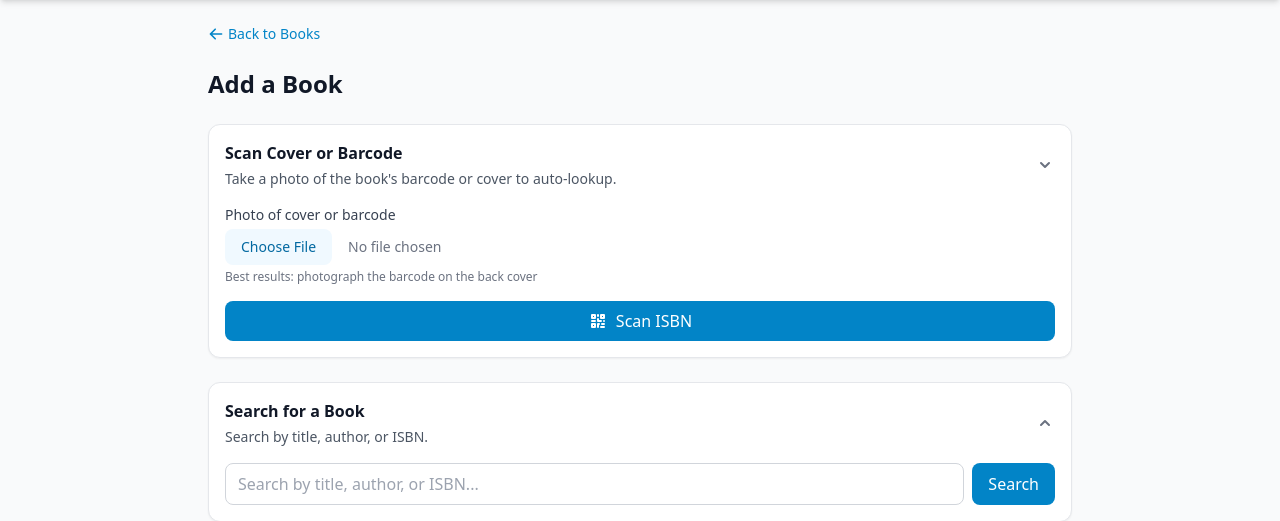
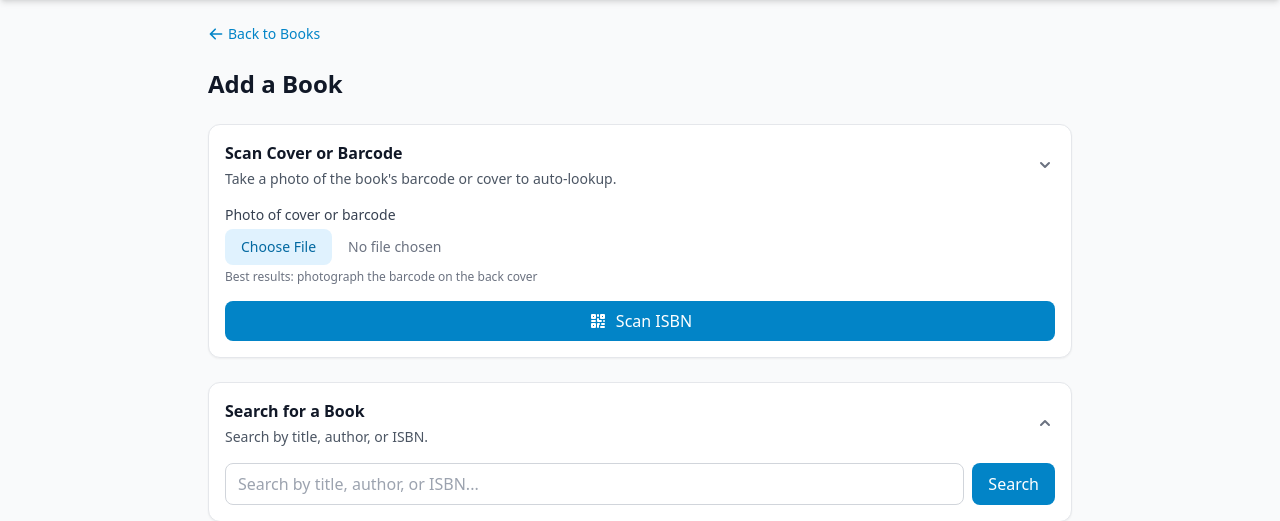
Before and after one commit to EvanOman/highlight-helper, a FastAPI app: page /books/add in a window 1280 px wide. Shown: the part 60-581 px from the top of the page. Run offline with FastAPI, Linux system fonts and the light colour scheme; some libraries are stand-ins or nearby versions.

Commit message:
fix: Simplify file input styling for better CDN compatibility
Remove dark:file: pseudo-element variants that may not be fully
supported by Tailwind CDN. Use simpler file: classes with consistent
styling and add cursor-pointer for better UX.

Co-Authored-By: Claude Opus 4.5 <noreply@anthropic.com>

```diff
--- a/app/templates/add_book.html
+++ b/app/templates/add_book.html
@@ -46,7 +46,7 @@
                            accept="image/*"
                            capture="environment"
                            required
-                           class="w-full text-sm text-gray-500 dark:text-gray-400 file:mr-4 file:py-2 file:px-4 file:rounded-lg file:border-0 file:text-sm file:font-medium file:bg-primary-50 dark:file:bg-primary-900/50 file:text-primary-700 dark:file:text-primary-300 hover:file:bg-primary-100 dark:hover:file:bg-primary-900/70">
+                           class="w-full text-sm text-gray-500 dark:text-gray-400 file:mr-4 file:py-2 file:px-4 file:rounded-lg file:border-0 file:text-sm file:font-medium file:bg-primary-100 file:text-primary-700 file:cursor-pointer hover:file:bg-primary-200">
                     <p class="text-xs text-gray-500 dark:text-gray-400 mt-1">
                         Best results: photograph the barcode on the back cover
                     </p>
--- a/app/templates/add_highlight.html
+++ b/app/templates/add_highlight.html
@@ -47,7 +47,7 @@
                            accept="image/*"
                            capture="environment"
                            required
-                           class="w-full text-sm text-gray-500 dark:text-gray-400 file:mr-4 file:py-2 file:px-4 file:rounded-lg file:border-0 file:text-sm file:font-medium file:bg-primary-50 dark:file:bg-primary-900/50 file:text-primary-700 dark:file:text-primary-300 hover:file:bg-primary-100 dark:hover:file:bg-primary-900/70">
+                           class="w-full text-sm text-gray-500 dark:text-gray-400 file:mr-4 file:py-2 file:px-4 file:rounded-lg file:border-0 file:text-sm file:font-medium file:bg-primary-100 file:text-primary-700 file:cursor-pointer hover:file:bg-primary-200">
                 </div>
                 <div>
                     <label for="instructions" class="block text-sm font-medium text-gray-700 dark:text-gray-300 mb-1">What to extract</label>
```
